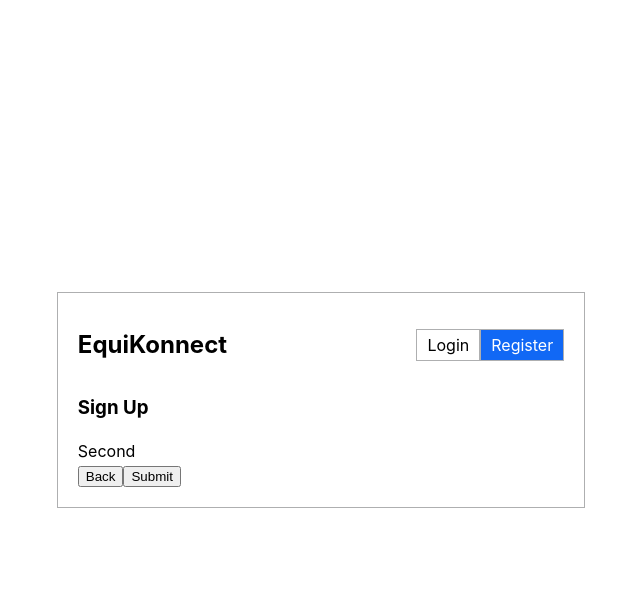
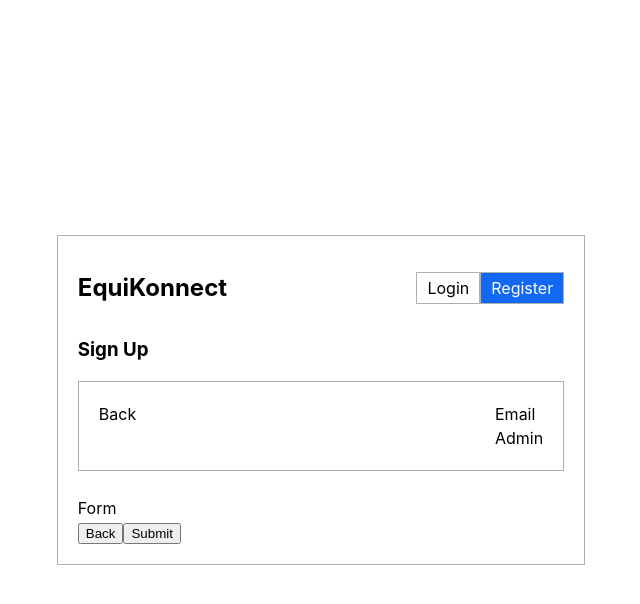
Before and after one commit to The-Jitu-Assignments/connect, a React (Vite) app in the folder frontend/: page /register in a window 1280 px wide. Both pictures are taken after a click on the button "Next". Shown: the top 604 px of the page, without its empty margins (319-959 px from the left). Built offline with nearby package versions, Linux system fonts and the light colour scheme.

Commit message:
added styles to the second page of the multi page form

```diff
--- /dev/null
+++ b/frontend/src/pages/register/MultiPage/Second/Second.css
@@ -0,0 +1,8 @@
+.second-title {
+  display: flex;
+  /* align-items: center; */
+  justify-content: space-between;
+  border: 1px solid var(--grey);
+  padding: 20px;
+  margin-bottom: 25px;
+}
--- a/frontend/src/pages/register/MultiPage/Second/index.jsx
+++ b/frontend/src/pages/register/MultiPage/Second/index.jsx
@@ -1,8 +1,18 @@
-import React from 'react'
+import React from 'react';
+import './Second.css'
 
 const Second = () => {
   return (
-    <div>Second</div>
+    <div>
+      <div className='second-title'>
+        <div>Back</div>
+        <div>
+          <div>Email</div>
+          <div>Admin</div>
+        </div>
+      </div>
+      <div>Form</div>
+    </div>
   )
 }
 
```
